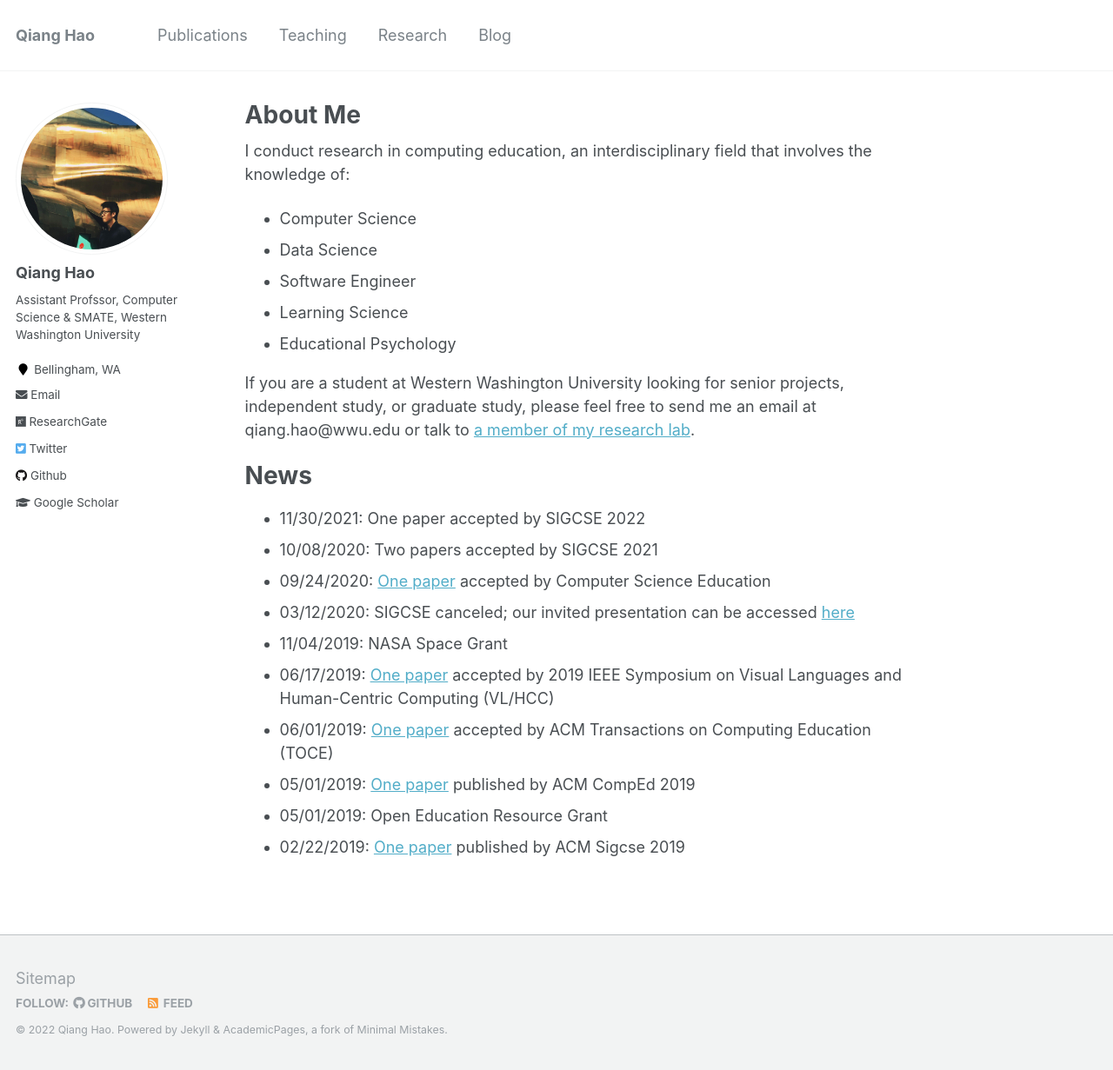
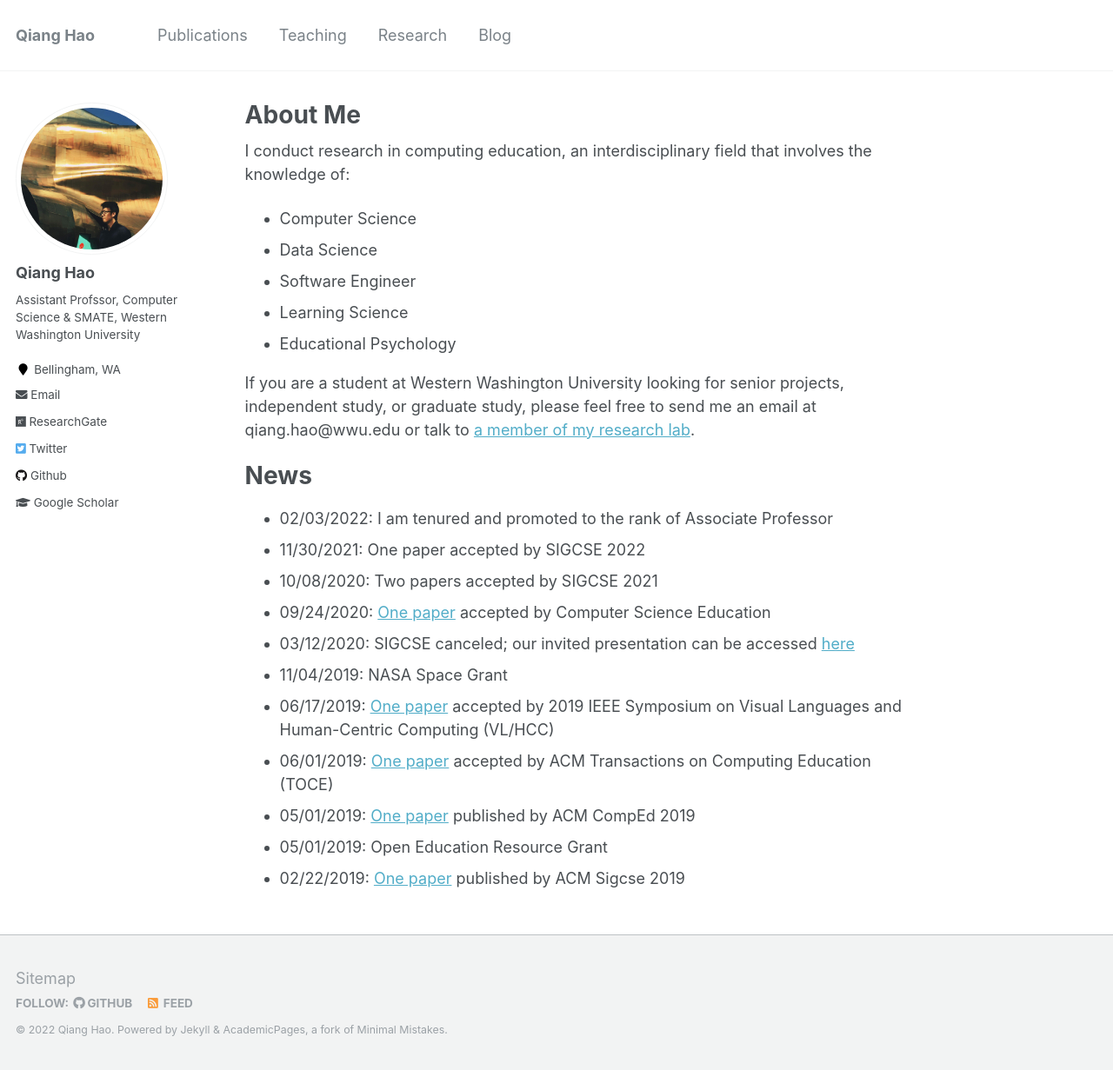
Before and after one commit to Neo-Hao/neo-hao.github.io, a Jekyll site: the page built from _pages/about.md, in a window 1280 px wide and 1231 px high. Shown: the whole window at 87% size. Built offline with Jekyll 4.4.1, drawn with Linux system fonts in a browser that asks for light colours.

Commit message:
add promotion status

```diff
--- a/_pages/about.md
+++ b/_pages/about.md
@@ -20,6 +20,7 @@ If you are a student at Western Washington University looking for senior project
 News
 ======
 
+* 02/03/2022: I am tenured and promoted to the rank of Associate Professor
 * 11/30/2021: One paper accepted by SIGCSE 2022
 * 10/08/2020: Two papers accepted by SIGCSE 2021
 * 09/24/2020: [One paper](https://www.tandfonline.com/doi/abs/10.1080/08993408.2020.1860408) accepted by Computer Science Education
```
